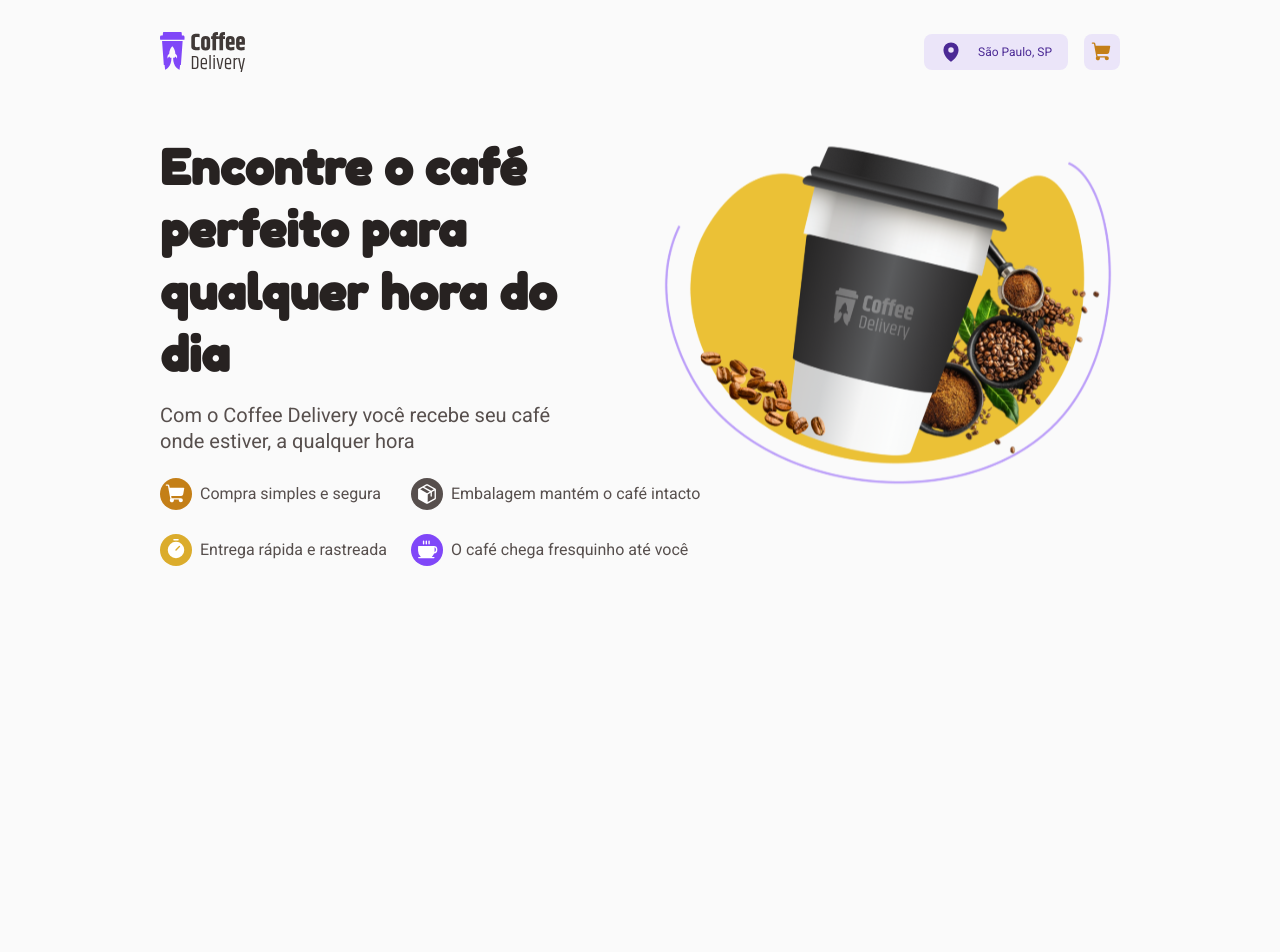
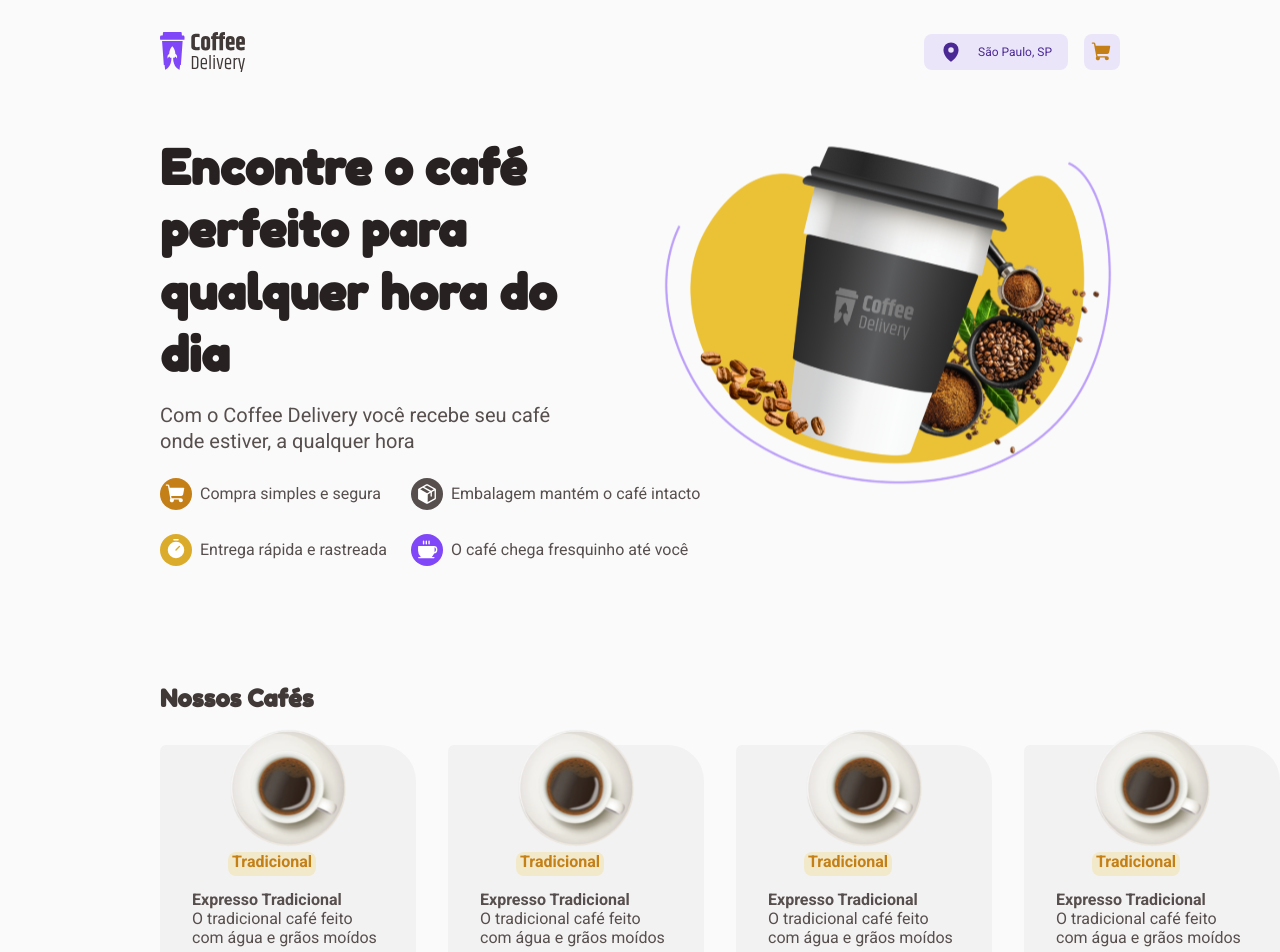
Before and after one commit to bryumi/coffe_delivery, a React (Vite) app: page / in a window 1280 px wide. Shown: the top 952 px of the page. Before the commit the page ends 800 px from the top, so only its background shows below. Built offline with nearby package versions, Linux system fonts and the light colour scheme.

Commit message:
update home

```diff
--- a/src/components/CoffeeCard/index.tsx
+++ b/src/components/CoffeeCard/index.tsx
@@ -12,7 +12,10 @@
     <CardContainer>
       <HeaderCard>
         <img src="../../../public/img/coffees/arabe.svg" alt="" />
+        <span>
+
         <p>Tradicional</p>
+        </span>
       </HeaderCard>
       <TextDescription>
         <strong>Expresso Tradicional</strong>
--- a/src/components/CoffeeCard/styles.ts
+++ b/src/components/CoffeeCard/styles.ts
@@ -3,12 +3,44 @@
 export const CardContainer = styled.div`
   display: flex;
   flex-direction: column;
+  align-items: center;
+  justify-content: space-around;
   width: 16rem;
   height: 19rem;
   background: ${(props) => props.theme['base-card']};
+
+  border-top-right-radius: 36px;
+  border-bottom-left-radius: 36px;
+  border-bottom-right-radius: 6px;
+  border-top-left-radius: 6px;
+
+  padding: 2rem;
 `
 
-export const HeaderCard = styled.div``
+export const HeaderCard = styled.div`
+    span{
+        display: flex;
+
+    }
+  p {
+    color: ${(props) => props.theme['yellow-dark']};
+    background-color: ${(props) => props.theme['yellow-light']};
+    text-align: center;
+    vertical-align: middle;
+    font-family: 'Roboto', sans-serif;
+    font-weight: 600;
+    width: 5.5rem;
+    height: 1.5rem;
+
+    border-radius: 8px;
+  }
+  img {
+    height: 7.5rem;
+    width: 7.5rem;
+
+    margin-top: -3.5rem;
+  }
+`
 export const TextDescription = styled.div`
   font-family: 'Roboto', sans-serif;
 `
--- a/src/components/pages/Home/index.tsx
+++ b/src/components/pages/Home/index.tsx
@@ -8,7 +8,10 @@
   Title,
   Description,
   Icon,
+  ProductsContainer,
+  CoffeeContainer
 } from './styles'
+import { CoffeeCard } from '../../CoffeeCard'
 
 export function Home() {
   return (
@@ -53,6 +56,16 @@
           </TextContainer>
           <img src={coffeeCup} alt="" />
         </Intro>
+
+      <ProductsContainer>
+        <h2>Nossos Cafés</h2>
+        <CoffeeContainer>
+          <CoffeeCard />
+          <CoffeeCard />
+          <CoffeeCard />
+          <CoffeeCard />
+        </CoffeeContainer>
+      </ProductsContainer>
       </HomeContainer>
     </div>
   )
--- a/src/components/pages/Home/styles.ts
+++ b/src/components/pages/Home/styles.ts
@@ -11,8 +11,12 @@
   gray: 'base-text',
   purple: 'purple',
 } as const
-export const HomeContainer = styled.main`
+export const HomeContainer = styled.section`
   padding: 2rem 10rem;
+
+  display: flex;
+  flex-direction: column;
+  gap: 0.25rem;
 `
 export const Intro = styled.div`
   width: 100%;
@@ -52,7 +56,7 @@
 `
 export const Description = styled.div`
   margin-top: 1.5rem;
-  height: 6rem;
+  height: 5.5rem;
   display: flex;
   flex-direction: column;
   flex-wrap: wrap;
@@ -78,3 +82,21 @@
   background: ${(props) => props.theme[iconVariants[props.variant]]};
   z-index: 0;
 `
+export const ProductsContainer = styled.section`
+  display: flex;
+  gap: 1rem;
+  flex-direction: column;
+
+  h2 {
+    font-family: 'Fredoka One', cursive;
+    color: ${(props) => props.theme['base-subtitle']};
+    margin-bottom: 1rem;
+  }
+`
+export const CoffeeContainer = styled.div`
+  display: grid;
+  grid-template-columns: repeat(5, 1fr);
+  grid-template-rows: repeat(5, 1fr);
+  grid-column-gap: 32px;
+  grid-row-gap: 32px;
+`
```
